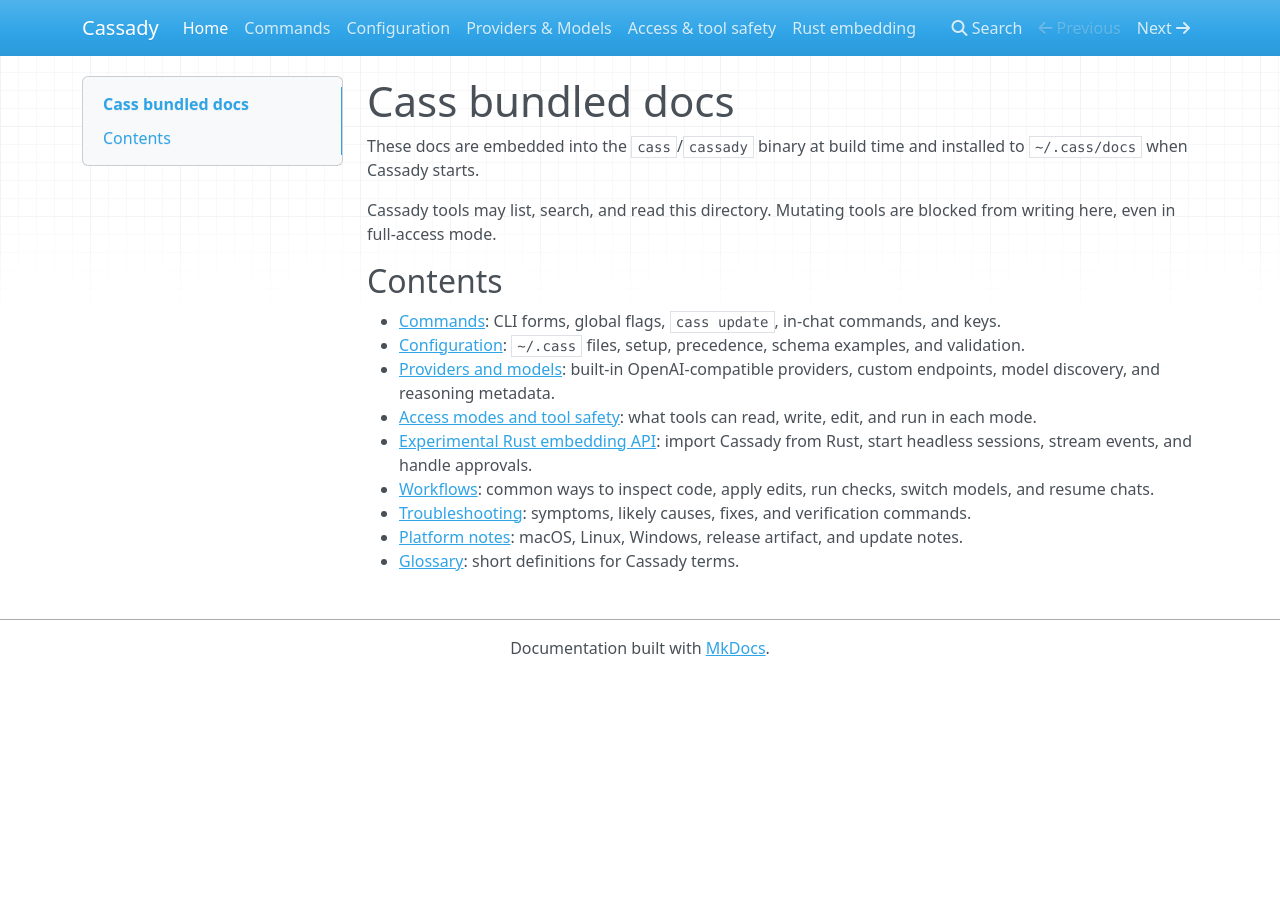
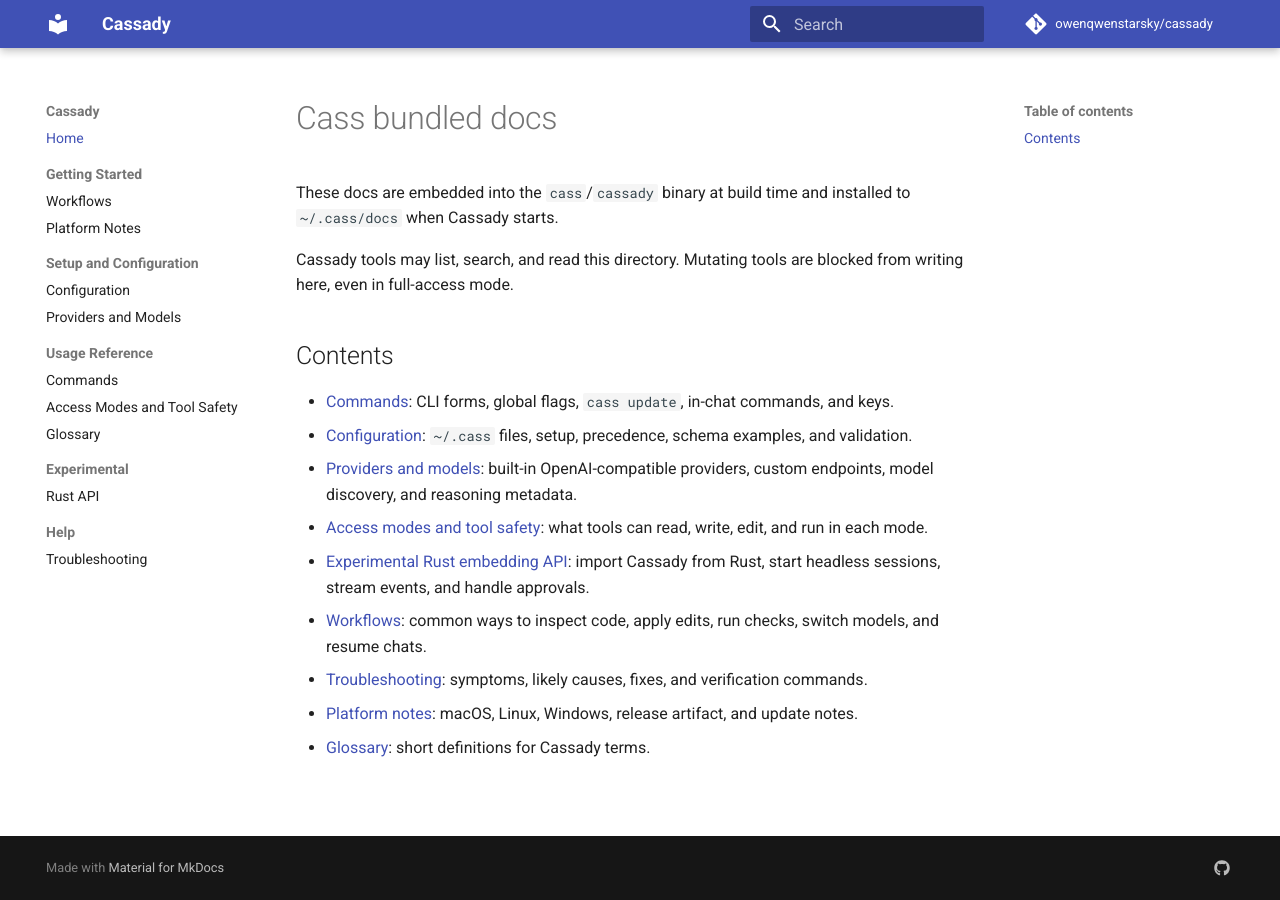
Before and after one commit to owenqwenstarsky/cassady, an MkDocs documentation site: the page built from docs/README.md, in a window 1280 px wide. Built offline with MkDocs 1.6.1 and Material for MkDocs 9.7.7, drawn with Linux system fonts in a browser that asks for light colours; nearby versions of some CDN libraries; comment, search, counter and statistics services are not loaded.

Commit message:
Cleaning up the docs website

```diff
--- a/mkdocs.yml
+++ b/mkdocs.yml
@@ -1,8 +1,35 @@
 site_name: Cassady
+site_url: "https://owenqwenstarsky.github.io/cassady/"
+site_description: "Cassady ('cass') is a terminal coding agent written in Rust."
+site_author: Owen Qwen
+repo_url: https://github.com/owenqwenstarsky/cassady
+repo_name: owenqwenstarsky/cassady
 nav:
   - Home: README.md
-  - Commands: commands.md
-  - Configuration: configuration.md
-  - "Providers & Models": providers.md
-  - "Access & tool safety": access-modes.md
-  - "Rust embedding": embedding.md
+  - Getting Started:
+      - Workflows: workflows.md
+      - Platform Notes: platforms.md
+  - Setup and Configuration:
+      - Configuration: configuration.md
+      - Providers and Models: providers.md
+  - Usage Reference:
+      - Commands: commands.md
+      - Access Modes and Tool Safety: access-modes.md
+      - Glossary: glossary.md
+  - Experimental:
+      - Rust API: embedding.md
+  - Help:
+      - Troubleshooting: troubleshooting.md
+extra:
+  version: 0.2.9
+  social:
+    - icon: fontawesome/brands/github
+      link: https://github.com/owenqwenstarsky/cassady
+theme:
+  name: material
+  favicon: img/favicon.ico
+  features:
+    - navigation.sections
+    - navigation.expand
+    - navigation.top
+    - toc.follow
```
